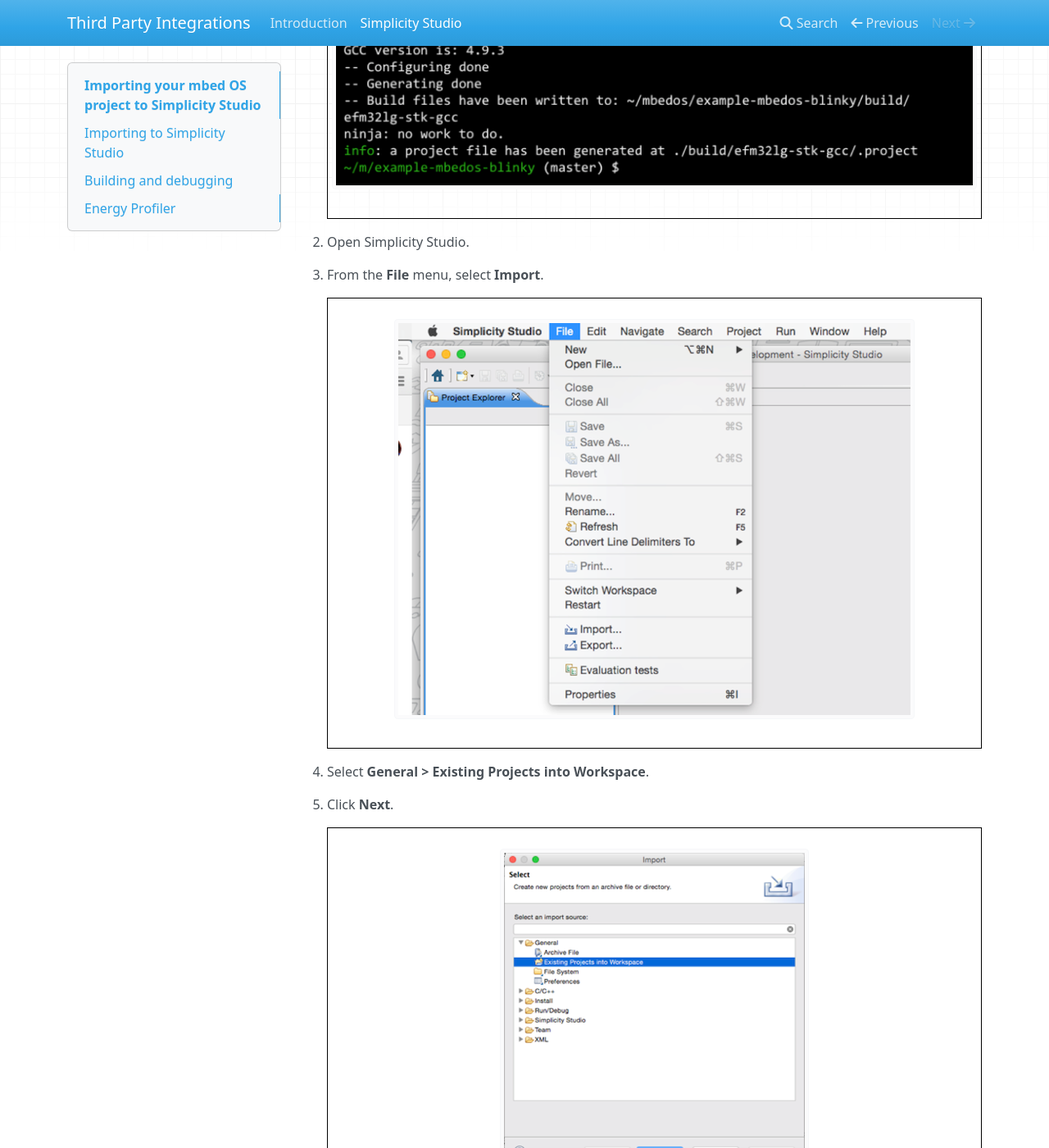
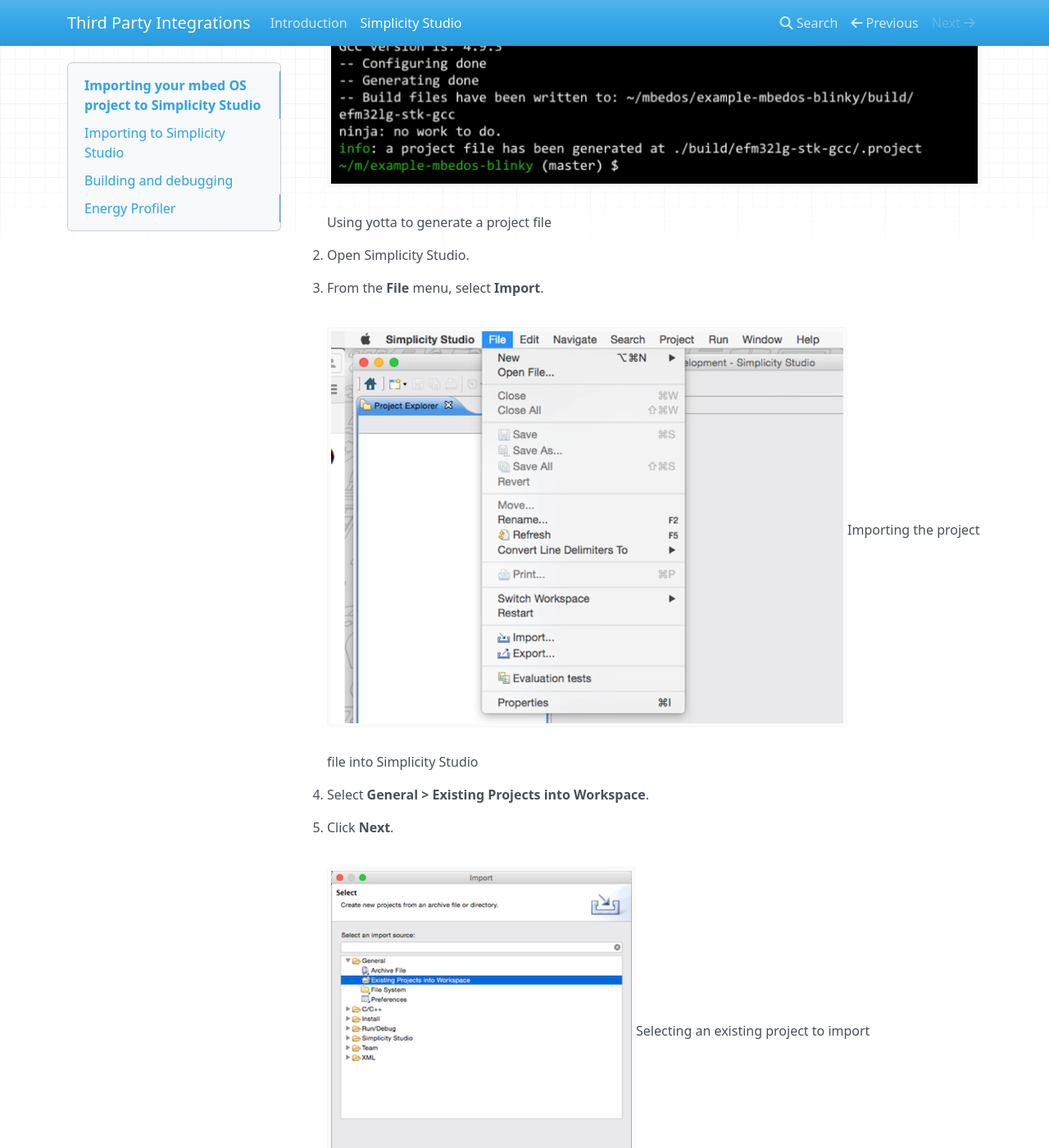
Before and after one commit to ARMmbed/Third_Party_Int, an MkDocs documentation site: the page built from docs/Simp_Stu/simp_stu.md, in a window 1280 px wide and 1400 px high, scrolled down 536 px. Shown: the whole window at 82% size. Built offline with MkDocs 1.6.1, drawn with Linux system fonts in a browser that asks for light colours; nearby versions of some CDN libraries; old or Windows-style settings are respelled for this version of MkDocs; some of the changed text lies outside the part shown.

Commit message:
Restyling

```diff
--- a/docs/Simp_Stu/simp_stu.md
+++ b/docs/Simp_Stu/simp_stu.md
@@ -10,35 +10,35 @@ To import a project to Simplicity Studio, we use the Eclipse CDT4 – Ninja CMak
 
 1. Run ``yotta build –G "Eclipse CDT4 – Ninja"`` in your project directory. This generates an Eclipse ``.project`` file.
 
-    <span style="display:block; text-align:center; padding:5px; border:1px solid #000;">![Using yotta to generate a project file](../Simp_Stu/Images/running_yotta.png)</span>
+    <span class="images">![Using yotta to generate a project file](../Simp_Stu/Images/running_yotta.png)<span>Using yotta to generate a project file</span></span>
 
 1. Open Simplicity Studio.
 
 1. From the **File** menu, select **Import**.
 
-    <span style="display:block; text-align:center; padding:5px; border:1px solid #000;">![Importing the project file into Simplicity Studio](../Simp_Stu/Images/Import.png)</span>
+    <span class="images">![Importing the project file into Simplicity Studio](../Simp_Stu/Images/Import.png)<span>Importing the project file into Simplicity Studio</span></span>
 
 1. Select **General > Existing Projects into Workspace**.
 
 1. Click **Next**.
 
-    <span style="display:block; text-align:center; padding:5px; border:1px solid #000;">![Selecting an existing project to import](../Simp_Stu/Images/Import_existing.png)</span>
+    <span class="images">![Selecting an existing project to import](../Simp_Stu/Images/Import_existing.png)<span>Selecting an existing project to import</span></span>
 
 1. Browse to your project folder and select this as the root directory for the import (Simplicity Studio should automatically find your project and suggest it for importing).
 
-    <span style="display:block; text-align:center; padding:5px; border:1px solid #000;">![Finding and importing the project](../Simp_Stu/Images/Select_directory.png)</span>
+    <span class="images">![Finding and importing the project](../Simp_Stu/Images/Select_directory.png)<span>Finding and importing the project</span></span>
 
 1. Click **Finish**.
 
 You should now be able to see your project in Simplicity Studio. You’ll see that the source folder of your module has been symlinked into the Studio project, which has its root in the ``build/efm32lg-stk-gcc`` directory.
 
-<span style="display:block; text-align:center; padding:5px; border:1px solid #000;">![Viewing the project](../Simp_Stu/Images/Project_view.png)</span>
+<span class="images">![Viewing the project](../Simp_Stu/Images/Project_view.png)<span>Viewing the project</span></span>
 
 ## Building and debugging
 
 But the integration isn’t perfect. For one, you’ll find that the **Build** button is greyed out, and that the **Debug** button doesn’t work. To use these functions, you can go to **Project > Build Project**, or right-click the project and select **Build Project**. This builds the project using Ninja, the build tool used by yotta. If you prefer, you may also use ``yotta build`` in the command line.
 
-<span style="display:block; text-align:center; padding:5px; border:1px solid #000;">![Build project](../Simp_Stu/Images/Build_project.png)</span>
+<span class="images">![Build project](../Simp_Stu/Images/Build_project.png)<span>Build project</span></span>
 
 ### Debugging
 
@@ -46,7 +46,7 @@ In order to debug the project, you need to add a debug configuration.
 
 1. Right-click the project and select **Debug as > Debug Configurations...**.
 
-    <span style="display:block; text-align:center; padding:5px; border:1px solid #000;">![Adding debug configuration](../Simp_Stu/Images/Debug_as.png)</span>
+    <span class="images">![Adding debug configuration](../Simp_Stu/Images/Debug_as.png)<span>[Adding debug configuration</span></span>
 
 1. Add a new configuration for “Silicon Labs ARM Program”.
 
@@ -54,11 +54,11 @@ In order to debug the project, you need to add a debug configuration.
 
 1. Click **Debug** to start debugging.
 
-    <span style="display:block; text-align:center; padding:5px; border:1px solid #000;">![Starting a debug with a new configuration](../Simp_Stu/Images/Debug_config.png)</span>
+    <span class="images">![Starting a debug with a new configuration](../Simp_Stu/Images/Debug_config.png)<span>Starting a debug with a new configuration</span></span>
 
 Congratulations! You are now debugging your mbed OS application using Simplicity Studio. This means that you can take advantage of the Simplicity IDE features, including code correlation, breakpoints, watches and the register view.
 
-<span style="display:block; text-align:center; padding:5px; border:1px solid #000;">![Debugging the project](../Simp_Stu/Images/Debugging_project.png)</span>
+<span class="images">![Debugging the project](../Simp_Stu/Images/Debugging_project.png)<span>Debugging the project</span></span>
 
 ### Accessing the Build button on the toolbar
 
@@ -70,7 +70,7 @@ In order to make the **Build** button on the toolbar work, you need to add a lau
 
 1. Select “Silicon Labs ARM Part”.
 
-    <span style="display:block; text-align:center; padding:5px; border:1px solid #000;">![Selecting a configuration type](../Simp_Stu/Images/Select_config_type.png)</span>
+    <span class="images">![Selecting a configuration type](../Simp_Stu/Images/Select_config_type.png)<span>Selecting a configuration type</span></span>
 
 1. Uncheck the “Auto-select compatible device” checkbox.
 
@@ -82,10 +82,10 @@ In order to make the **Build** button on the toolbar work, you need to add a lau
 
 You can now easily restart debugging at any time using the **Debug** button on the toolbar.
 
-<span style="display:block; text-align:center; padding:5px; border:1px solid #000;">![Editing a configuration](../Simp_Stu/Images/Editing_config.png)</span>
+<span class="images">![Editing a configuration](../Simp_Stu/Images/Editing_config.png)<span>Editing a configuration</span></span>
 
 ## Energy Profiler
 
 You can also take advantage of the Energy Profiler to create low-power mbed OS applications.
 
-<span style="display:block; text-align:center; padding:5px; border:1px solid #000;">![Using the Energy Profiler](../Simp_Stu/Images/Energy_profiler.png)</span>
+<span class="images">![Using the Energy Profiler](../Simp_Stu/Images/Energy_profiler.png)<span>Using the Energy Profiler</span></span>
```
